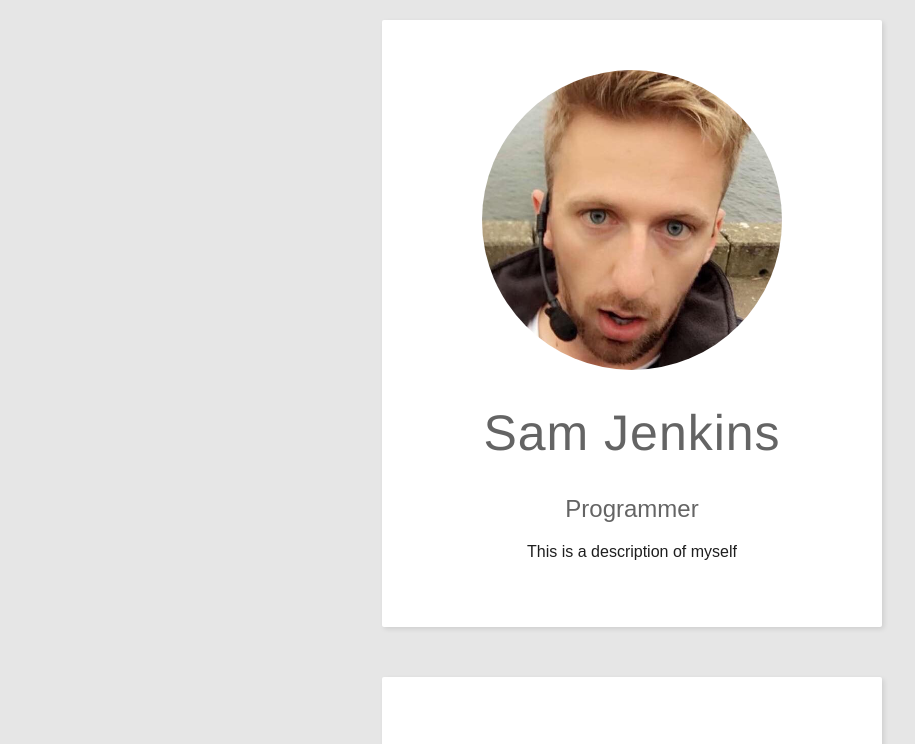
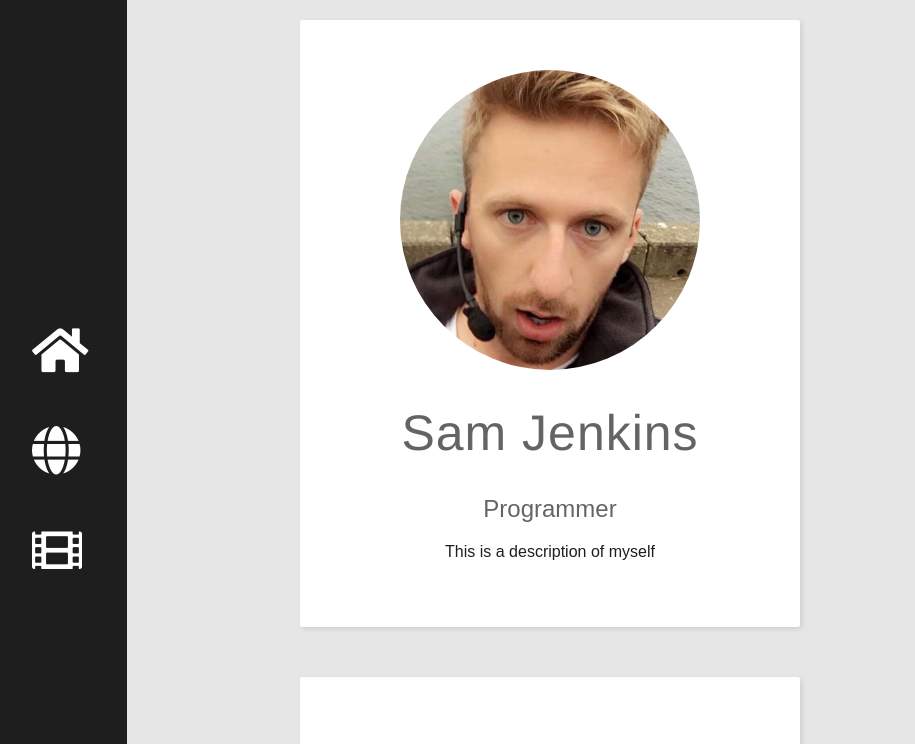
Before and after one commit to samrjenkins/profile, a plain HTML site: page index.html in a window 1280 px wide. Shown: the top 744 px of the page, without its empty margins (8-923 px from the left). Drawn offline with Linux system fonts and the light colour scheme.

Commit message:
sidebar complete

```diff
--- a/index.html
+++ b/index.html
@@ -5,23 +5,36 @@
     <link rel="stylesheet" href="https://use.fontawesome.com/releases/v5.0.10/css/all.css" integrity="sha384-+d0P83n9kaQMCwj8F4RJB66tzIwOKmrdb46+porD/OvrJ+37WqIM7UoBtwHO6Nlg" crossorigin="anonymous">
   </head>
   <body>
-    <div class="container">
-      <div class="card">
+    <div id="sidebar">
+      <ul>
+        <li>
+          <a href="#home"><i class="fas fa-home"></i></a>
+        </li>
+        <li>
+          <a href="#social_media"><i class="fas fa-globe"></i></a>
+        </li>
+        <li>
+          <a href="#films"><i class="fas fa-film"></i></a>
+        </li>
+      </ul>
+    </div>
+    <div id="page-content" class="container">
+      <div class="card" id="home">
         <img class="profile_image img_circle avatar_size" src="images/profile_image.jpg" alt="Profile picture">
         <h1>Sam Jenkins</h1>
         <h2>Programmer</h2>
         <p>This is a description of myself</p>
       </div>
-      <div class="card">
+      <div class="card" id="social_media">
         <h2>See how great I am!</h2>
         <ul class="list_inline">
           <li><a href="https://www.facebook.com/samuelrjenkins?ref=bookmarks" target="_blank"><i class="fab fa-facebook"></i></a></li>
           <li><a href="https://www.linkedin.com/in/sam-jenkins-9a3865150/" target="_blank"><i class="fab fa-linkedin"></i></a></li>
         </ul>
       </div>
-      <div class="card">
+      <div class="card" id="films">
         <h3>Favourite movies</h3>
-          <div class="centred">
+          <div>
             <table class="full_width">
               <tr>
                 <td>
@@ -32,8 +45,6 @@
                     </div>
                   </div>
                 </td>
-              </tr>
-              <tr>
                 <td>
                   <div class="brian position_relative text_align_center film_pic_size">
                     <div class="fade">
--- a/style.css
+++ b/style.css
@@ -35,7 +35,7 @@ a:hover {
 .card {
   background-color: white;
   text-align: center;
-  padding: 50px;
+  padding: 50px 0;
   margin-bottom: 50px;
   box-shadow: 2px 2px 5px rgba(0,0,0,0.1);
   border-radius: 2px;
@@ -104,7 +104,7 @@ a:hover {
 .hateful_eight {
   background-image: url('images/hateful_eight.jpg');
   background-size: cover;
-  margin: 0 auto;
+  margin: 30px auto;
 }
 
 .django {
@@ -119,14 +119,42 @@ a:hover {
   margin: 0 auto;
 }
 
+.fade:hover {
+  background: radial-gradient(rgba(255,255,255, 0.6), rgba(255,255,255,0.1));
+  color: black;
+}
+
 .fade {
-  background: radial-gradient(rgba(255,255,255, 0.6), rgba(255,255,255,0.1));
-  position: absolute;
+  background: none;
+  color: rgba(0,0,0,0);
   width: 100%;
   height: 100%;
 }
 
-.fade:hover {
-  background: none;
-  color: rgba(0,0,0,0);
+#sidebar {
+  position: fixed;
+  width: 135px;
+  left: 0;
+  top: 0;
+  bottom: 0;
+  background-color: rgb(30,30,30);
 }
+#page-content {
+  margin-left: 300px;
+}
+
+#sidebar li {
+  list-style-type: none;
+  margin: 50px 0px;
+}
+
+.fas {
+  font-size: 50px;
+  color: white;
+}
+
+#sidebar ul {
+  position: relative;
+  top: 50%;
+  transform: translate(0, -50%);
+}
```
